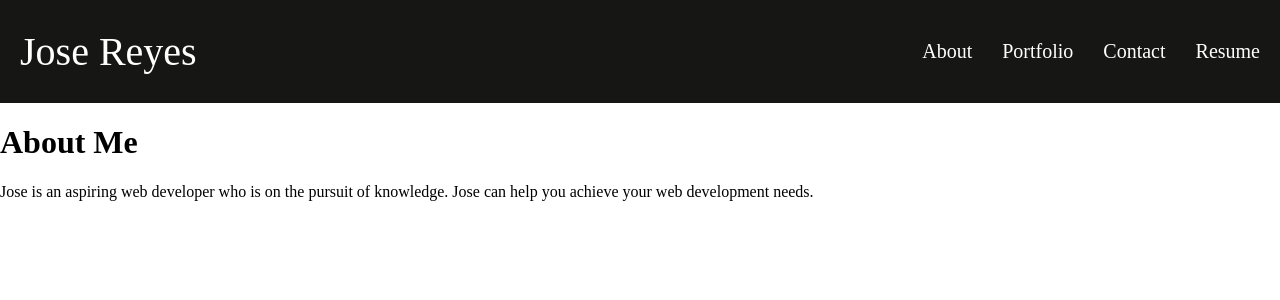
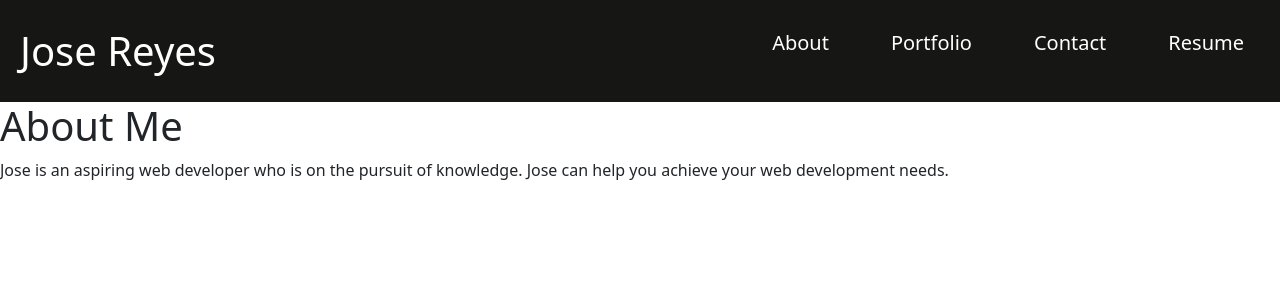
Before and after one commit to Reyes-Jose/Portfolio-Reyes, a React (Create React App) app: page / in a window 1280 px wide. Shown: the top 300 px of the page. Built offline with nearby package versions, Linux system fonts and the light colour scheme.

Commit message:
fixes page change

```diff
--- a/package.json
+++ b/package.json
@@ -8,6 +8,7 @@
     "@testing-library/user-event": "^12.1.10",
     "bootstrap": "^5.2.2",
     "react": "^17.0.1",
+    "react-bootstrap": "^2.6.0",
     "react-dom": "^17.0.1",
     "react-icons": "^4.1.0",
     "react-scripts": "4.0.1",
--- a/src/App.js
+++ b/src/App.js
@@ -1,4 +1,5 @@
 import React from "react";
+import 'bootstrap/dist/css/bootstrap.min.css';
 import PortfolioContainer from "./components/PortfolioContainer";
 
 const App = () => <PortfolioContainer />;
--- a/src/components/NavBar.js
+++ b/src/components/NavBar.js
@@ -9,28 +9,28 @@ function NavBar( { currentPage, handlePageChange }){
       <a href="/" className="myName">Jose Reyes</a>
       <ul>
         <li>
-          <a href="/About"
+          <a href="#About"
           onClick={() => handlePageChange('About')}
           className={currentPage === 'About' ? 'nav-link active' : 'nav-link'}
 
           >About</a>
         </li>
         <li>
-          <a href="/Portfolio"
+          <a href="#Portfolio"
           onClick={() => handlePageChange('Portfolio')}
           className={currentPage === 'Portfolio' ? 'nav-link active' : 'nav-link'}
 
           >Portfolio</a>
         </li>
         <li>
-          <a href="/Contact"
+          <a href="#Contact"
           onClick={() => handlePageChange('Contact')}
           className={currentPage === 'Contact' ? 'nav-link active' : 'nav-link'}
 
           >Contact</a>
         </li>
         <li>
-          <a href="/Resume"
+          <a href="#Resume"
           onClick={() => handlePageChange('Resume')}
           className={currentPage === 'Resume' ? 'nav-link active' : 'nav-link'}
 
--- a/src/components/PortfolioContainer.js
+++ b/src/components/PortfolioContainer.js
@@ -4,6 +4,7 @@ import About from './pages/About';
 import Contact from './pages/Contact';
 import Portfolio from './pages/Portfolio';
 import Resume from './pages/Resume';
+
 
 
 export default function PortfolioContainer(){
@@ -18,7 +19,9 @@ export default function PortfolioContainer(){
         if(currentPage === 'Contact'){
             return <Contact />;
         }
-        return <Resume/>
+        if(currentPage === 'Resume'){
+            return <Resume/>
+        }
     };
 
     const handlePageChange = (page) => setCurrentPage(page);
@@ -26,8 +29,11 @@ export default function PortfolioContainer(){
     return (
         <div>
             <NavBar currentPage={currentPage} handlePageChange = {handlePageChange} />
+
             {renderPage()}
+
         </div>
+
     );
 
 }
--- a/src/components/pages/Contact.js
+++ b/src/components/pages/Contact.js
@@ -0,0 +1,31 @@
+import React from "react";
+import Form from 'react-bootstrap/Form';
+import InputGroup from 'react-bootstrap/InputGroup';
+import Button from 'react-bootstrap/Button';
+
+
+
+
+export default function Contact(){
+
+    return(
+        <div className="container" >
+        <InputGroup className="mb-3">
+        <Form.Control
+          placeholder="Full Name"
+        />
+      </InputGroup>
+      <InputGroup className="mb-3">
+        <Form.Control
+          placeholder="Email"
+        />
+      </InputGroup>
+      <InputGroup>
+        <Form.Control as="textarea" aria-label="With textarea"  placeholder="Type your message here..."/>
+      </InputGroup>
+      <Button variant="primary" size="lg">
+        Submit
+      </Button>
+        </div>
+    )
+}
```
Also changed, not shown: 2 other files (tests, documents, lock files or other folders).
